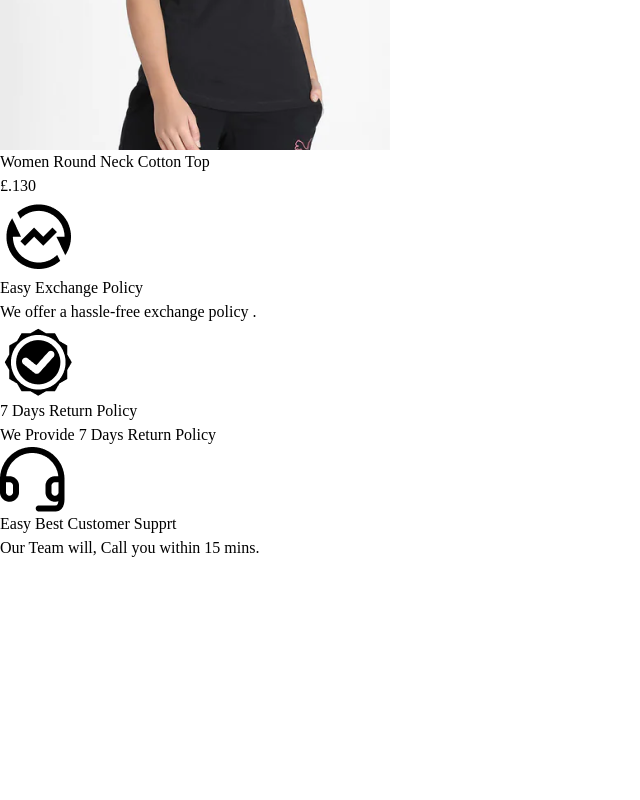
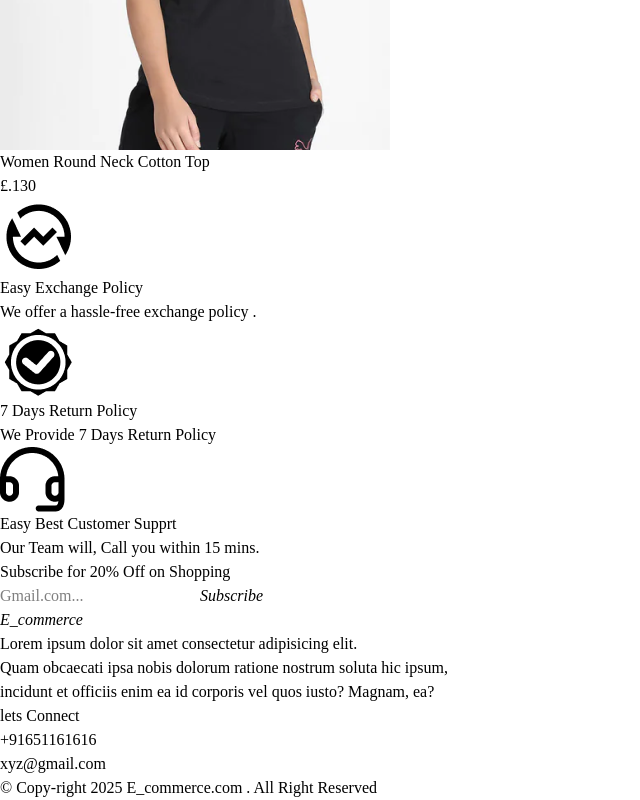
Before and after one commit to deadman613/e-commerce, a React (Vite) app in the folder ecommerce/: page / in a window 1280 px wide. Shown: the part 8184-8984 px from the top of the page, without its empty margins (0-640 px from the left). Before the commit the page ends 8744 px from the top, so only its background shows below. Built offline with nearby package versions, Linux system fonts and the light colour scheme.

Commit message:
home page done

```diff
--- /dev/null
+++ b/ecommerce/src/Footer.jsx
@@ -0,0 +1,31 @@
+
+
+const Footer = () => {
+    return (
+        <>
+            <div className="flex flex-col sm:grid  grid-cols-[3fr_1fr] gap-12 mt-20  my-30 mx-20 sm:mx- "  >
+                <div>
+                    <span className="text-3xl font-bold text-black "><i>E_commerce</i></span>
+                    <p className="text-[12px] md:2/3 text-gray-600 pt-8"> Lorem ipsum dolor sit amet consectetur adipisicing elit.  <br /> Quam obcaecati ipsa nobis dolorum ratione nostrum soluta hic ipsum, <br />incidunt et officiis enim ea id corporis vel quos iusto? Magnam, ea?</p>
+                </div>
+
+                <div >
+                    <h3 className="text-3xl font-bold text-black ">lets Connect</h3>
+                    <p className=" text-gray-600 pt-8">+91651161616</p>
+                    <p className=" text-gray-600">xyz@gmail.com</p>
+
+                </div>
+
+            </div>
+
+            <div className="flex justify-center text-gray-600 mx-12 ">
+                <p>© Copy-right 2025 E_commerce.com . All Right Reserved </p>
+
+            </div>
+
+        </>
+
+    );
+}
+
+export default Footer
--- a/ecommerce/src/Home.jsx
+++ b/ecommerce/src/Home.jsx
@@ -3,6 +3,10 @@ import Hero from "./Hero.jsx";
 import NewArrival from "./NewArrivals.jsx";
 import Bestseller from "./Bestseller.jsx";
 import Policyofproduct from "./Policyofproduct.jsx";
+import Subscribe from "./Subscribe.jsx";
+import Footer from "./Footer.jsx";
+
+
 
 
 function Home() {
@@ -13,6 +17,8 @@ function Home() {
                 <NewArrival/>
                 <Bestseller/>
                 <Policyofproduct/>
+                <Subscribe/>
+                <Footer/>
 
 
 
--- a/ecommerce/src/Policyofproduct.jsx
+++ b/ecommerce/src/Policyofproduct.jsx
@@ -6,9 +6,12 @@ import { assets } from "./assests/assets";
 
 const Policyofproduct =()=>
 {
+
+
+
     return(
     <>
-    <div className=" flex flex-col  sm:flex-row justify-around text-center  gap-10 py-20">
+    <div className=" flex flex-col  sm:flex-row justify-around text-center ml-5 gap-10 py-20">
         <div >
             <img className="text-black w-12 m-auto mb-5 " src={assets.exchange_icon} alt="" />
             <p className="font-bold">Easy  <span className="text-red-700">Exchange</span> Policy </p>
--- /dev/null
+++ b/ecommerce/src/Subscribe.jsx
@@ -0,0 +1,36 @@
+
+import React from "react";
+
+ const Subscribe=()=>
+ {
+    const  handlebutton=(e)=>
+    {
+
+        e.target.value==="" ? alert("Please Enter a valid value") : "";
+
+
+    }
+
+    const onSubmithandler=(event)=>
+        {
+            event.preventDefault();
+
+        }
+
+    return (
+    <>
+    <div className="text-center ">
+        <div className="text-gray-800 ">
+            <p className="mx-12 sm:mr-25"><span className="text-red-600 ">Subscribe</span>  for 20% Off on Shopping</p>
+            <form onSubmit={onSubmithandler} action=" " className="mt-5 mb-20 flex flex-col justify-center sm:flex-row sm:mr-30  ">
+                <input type="text"  placeholder="Gmail.com..." className="rounded-2xl sm:mt-2.5 placeholder-red-700 ml-20 py-1.5 sm:h-12 px-2 border flex justify-center border-black w-40 sm:w-60  " />
+                <button onClick={handlebutton} className="bg-black text-sm text-white mt-2.5 rounded-2xl ml-28 sm:ml-2 sm:text-[20px] py-2.5  px-2.5 hover:bg-gray-500 scale-90 hover:scale-95 cursor-pointer w-[100px]"><i>Subscribe</i></button>
+            </form>
+
+        </div>
+
+    </div>
+    </>);
+ }
+
+ export default Subscribe
```
